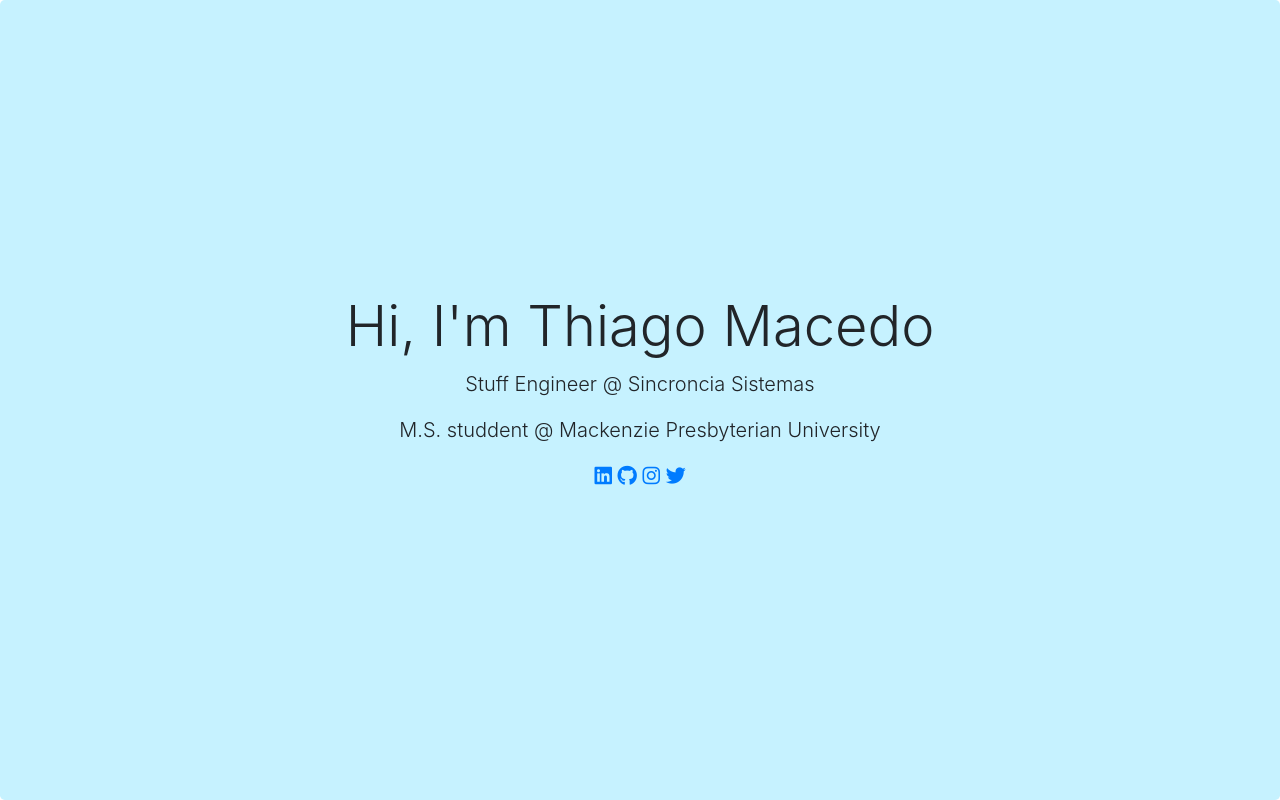
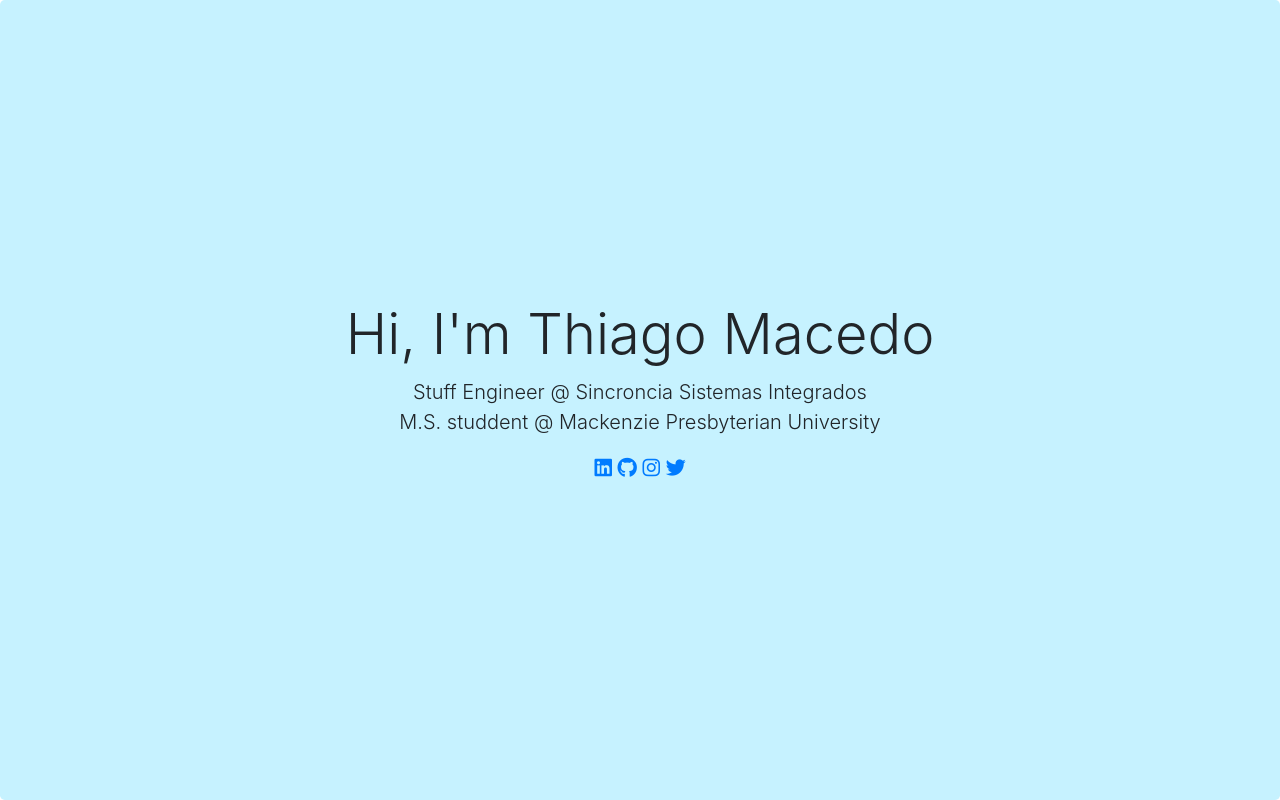
Before and after one commit to macedot/macedot.github.io, a plain HTML site: page index.html in a window 1280 px wide. Drawn offline with nearby package versions, Linux system fonts and the light colour scheme.

Commit message:
Update index.html

```diff
--- a/index.html
+++ b/index.html
@@ -23,8 +23,7 @@
                 <div class="col-12 p-0">
                     <div class="jumbotron min-vh-100 text-center m-0 d-flex flex-column justify-content-center">
                         <h1 class="display-4">Hi, I'm Thiago Macedo</h1>
-                        <p class="lead">Stuff Engineer @ Sincroncia Sistemas</p>
-                        <p class="lead">M.S. studdent @ Mackenzie Presbyterian University</p>
+                        <p class="lead">Stuff Engineer @ Sincroncia Sistemas Integrados<br/>M.S. studdent @ Mackenzie Presbyterian University</p>
                         <p class="lead">
                             <a href="https://www.linkedin.com/in/thiagomacedo/"><i class="fab fa-linkedin" aria-hidden="true"></i></a>
                             <a href="https://github.com/macedot"><i class="fab fa-github" aria-hidden="true"></i></a>
```
